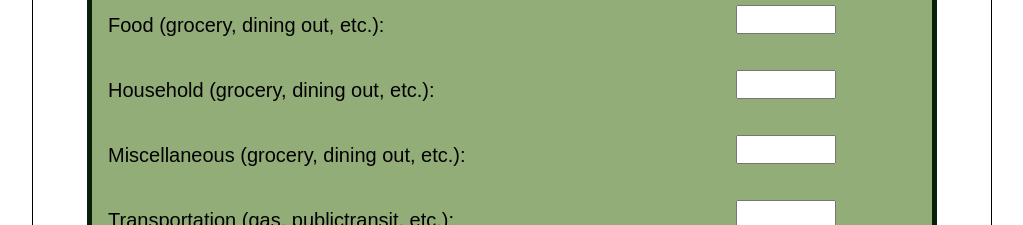
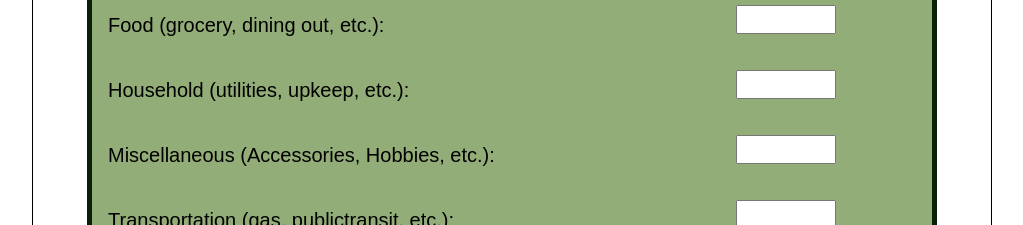
Before and after one commit to cek16b/lesson4_javascript1, a plain HTML site: page index.html in a window 1280 px wide. Shown: the part 452-677 px from the top of the page, without its empty margins (128-1151 px from the left). Drawn offline with Linux system fonts and the light colour scheme.

Commit message:
Lesson 4 final commit-2

```diff
--- a/index.html
+++ b/index.html
@@ -65,12 +65,12 @@
                       *
                       *************************************************************************************************-->
                         <p><label for="householdInput">
-                            Household (grocery, dining out, etc.):
+                            Household (utilities, upkeep, etc.):
                             <input type="text" id="householdInput" name="household" />
                          </label>
                       </p>
                       <p><label for="miscellaneousInput">
-                            Miscellaneous (grocery, dining out, etc.):
+                            Miscellaneous (Accessories, Hobbies, etc.):
                             <input type="text" id="miscellaneousInput" name="miscellaneous" />
                           </label>
                       </p>
```
Also changed, not shown: 1 other file.
